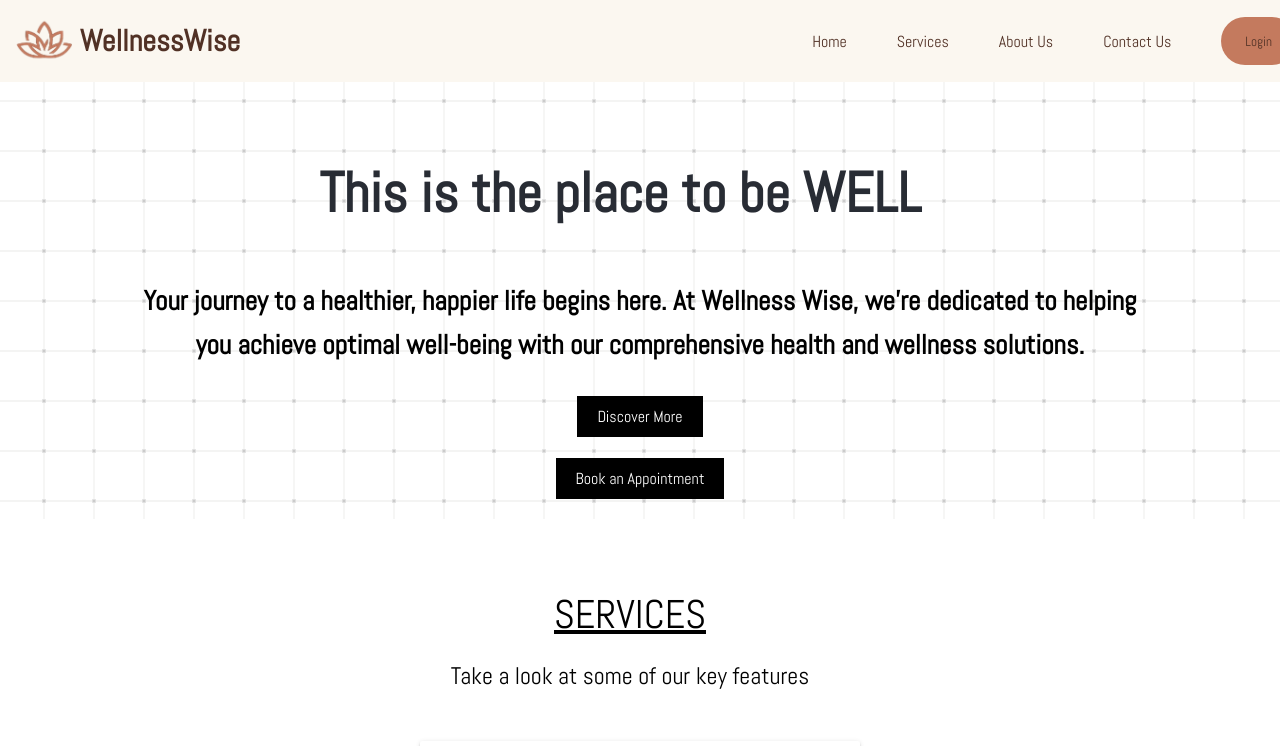
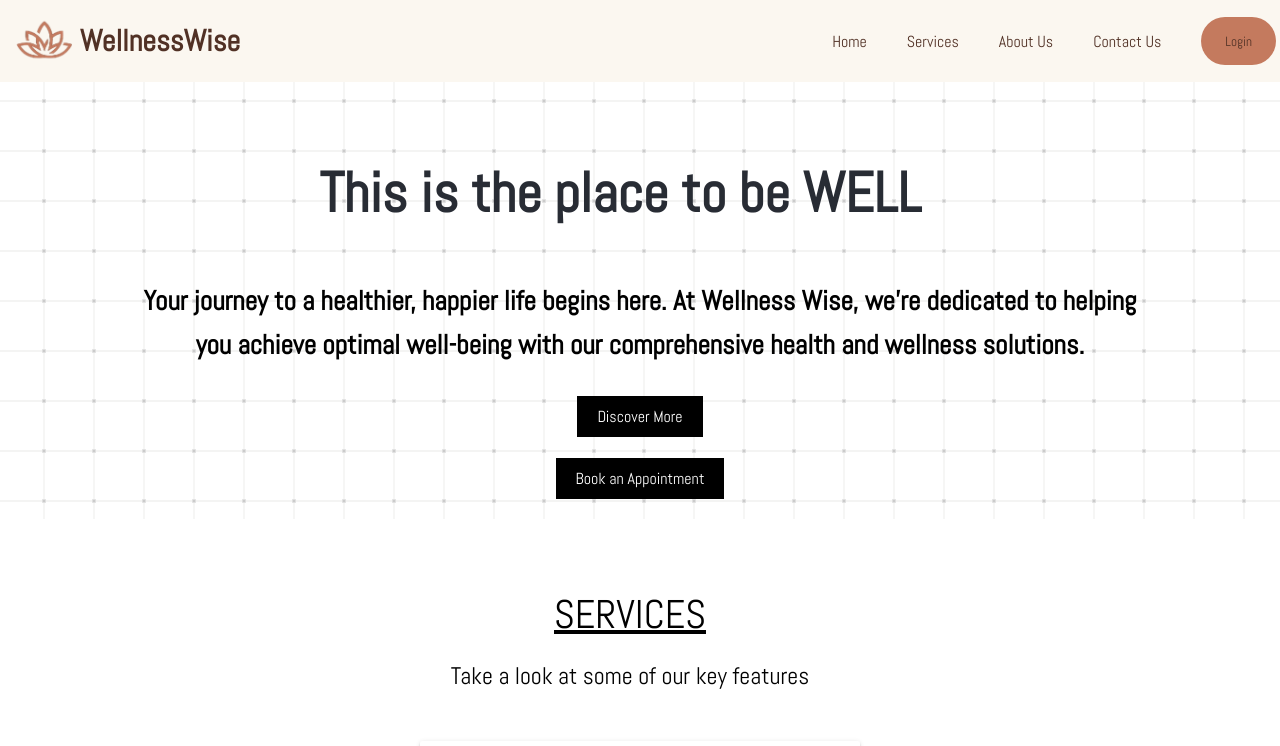
Before and after one commit to Mehar-Aziz/WellnessWise, a React (Create React App) app in the folder wellnesswise-frontend/: page / in a window 1280 px wide. Shown: the top 746 px of the page. Built offline with nearby package versions, Linux system fonts and the light colour scheme.

Commit message:
Adjust Navbar CSS

```diff
--- a/wellnesswise-frontend/src/components/Navbar.css
+++ b/wellnesswise-frontend/src/components/Navbar.css
@@ -37,12 +37,14 @@ nav ul {
   list-style-type: none;
   padding: 0;
   margin: 0;
+  position: relative;
+  left: -20px;
   display: flex;
   align-items: center;
 }
 
 nav ul li {
-  margin-left: 50px;
+  margin-left: 40px;
   font-family: "Abel", sans-serif;
   font-weight: 400;
 }
```
